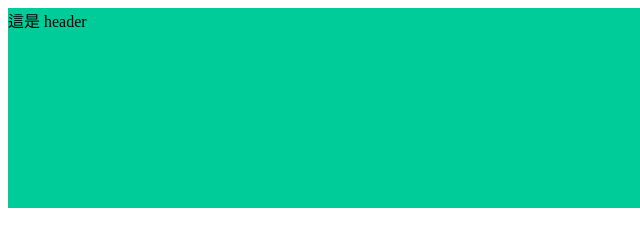
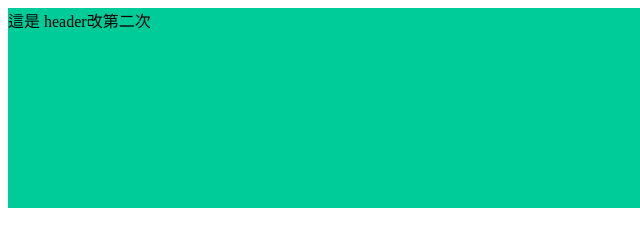
Before and after one commit to hsuan0320/hexschool-2022-W3W4, a plain HTML site: page index.html in a window 1280 px wide. Shown: the top 226 px of the page, 0-640 px from the left. Drawn offline with Linux system fonts and the light colour scheme.

Commit message:
Update 2022-09-03T08:56:25.342Z

```diff
--- a/index.html
+++ b/index.html
@@ -5,13 +5,15 @@
   <meta charset="UTF-8">
   <meta name="viewport" content="width=device-width, initial-scale=1.0">
   <meta http-equiv="X-UA-Compatible" content="ie=edge">
-  <title>首頁</title>
+  <title>
+    首頁
+  </title>
   <link rel="stylesheet" href="./assets/style/all.css">
 </head>
 
 <body>
   <header class="header">
-    這是 header
+    這是 header改第二次
   </header>
 
 
@@ -21,11 +23,11 @@
 
 <div class="box"></div>
 
-  <footer class="footer">
-    footer
-  </footer>
-  <script src="./assets/js/vendors.js"></script>
-  <script src="./assets/js/all.js"></script>
+    <footer class="footer">
+      footer
+    </footer>
+    <script src="./assets/js/vendors.js"></script>
+    <script src="./assets/js/all.js"></script>
 </body>
 
 </html>
```
